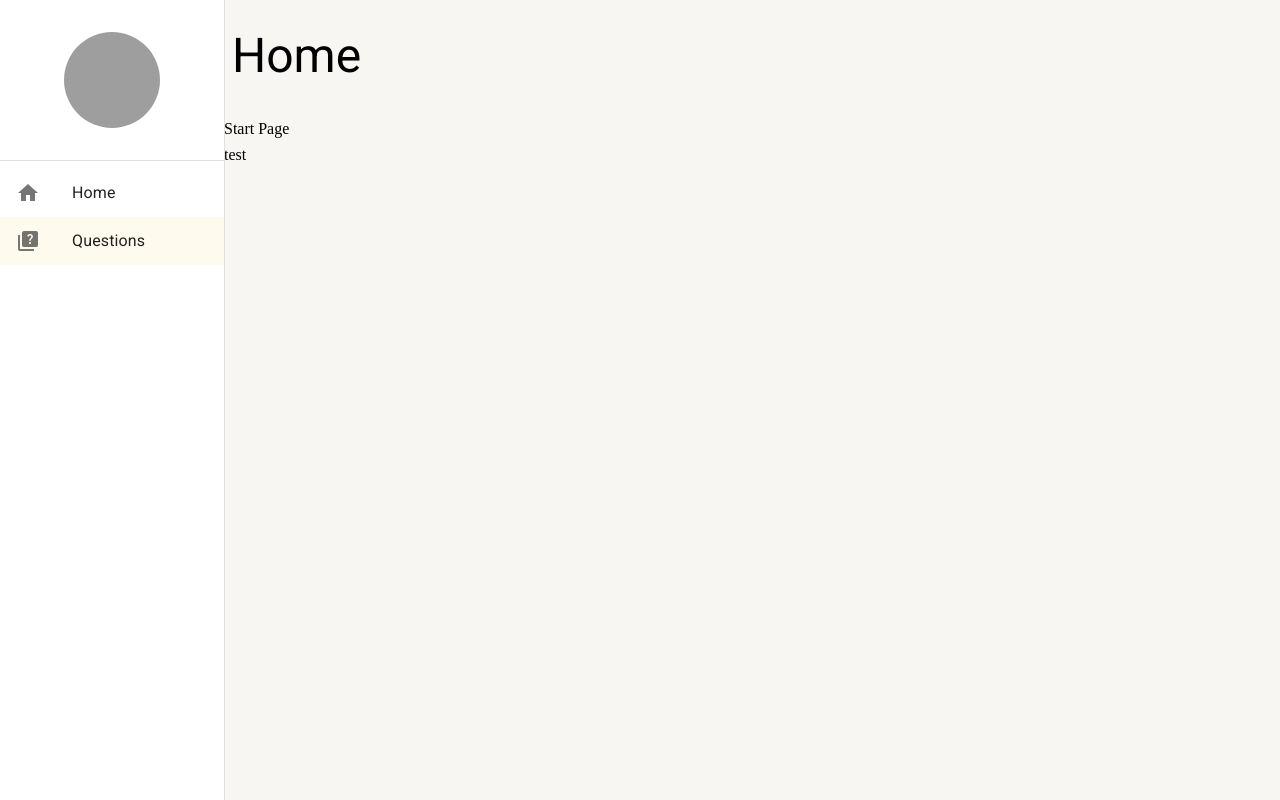
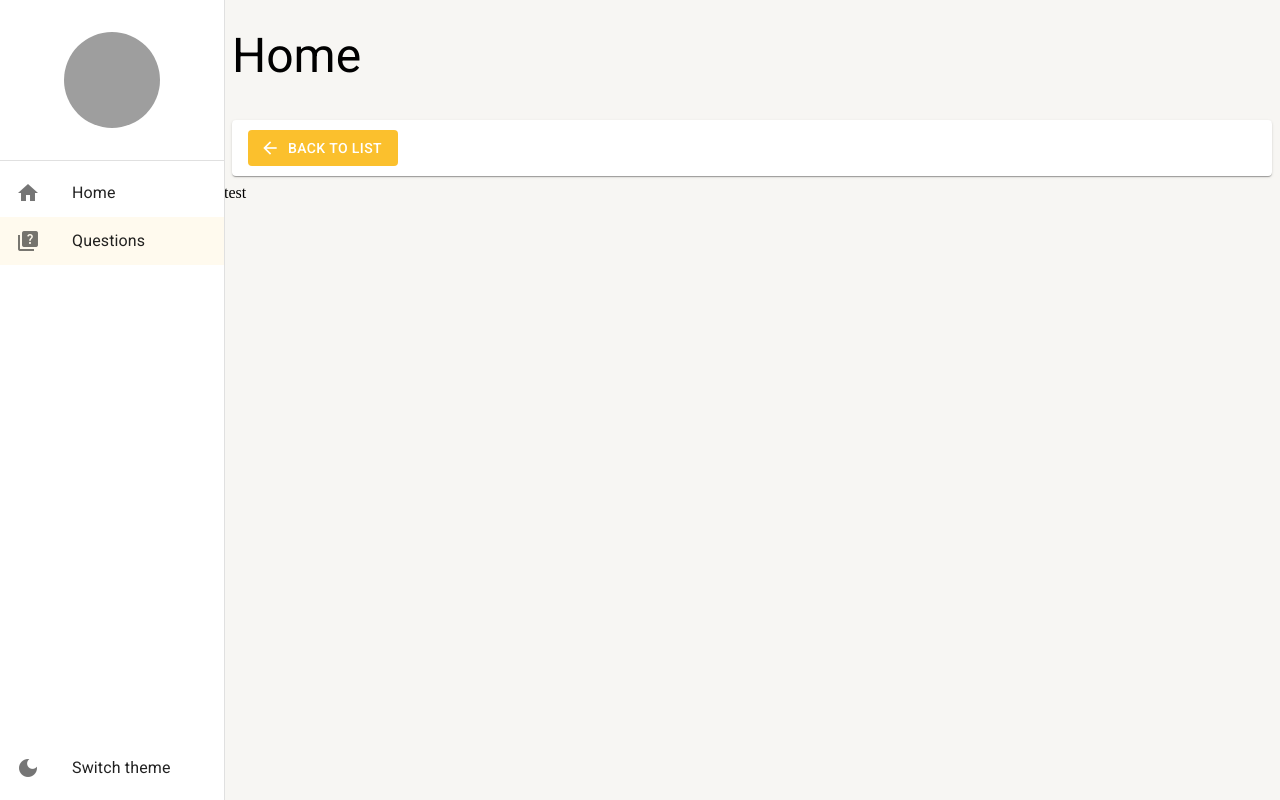
Before and after one commit to silviocustodio/bliss_app, a React (Create React App) app: page /questions in a window 1280 px wide. Built offline with nearby package versions, Linux system fonts and the light colour scheme; grey boxes are pictures that could not be loaded.

Commit message:
feat:  added tool list

```diff
--- a/src/pages/dashboard/Dashboard.tsx
+++ b/src/pages/dashboard/Dashboard.tsx
@@ -1,9 +1,13 @@
 import React from 'react';
+import { ToolsList } from '../../shared/components';
 import { BaseLayoutPage } from '../../shared/layout';
 
 export const Dashboard = () => {
   return (
-    <BaseLayoutPage title="Home" navBar={<>Start Page</>}>
+    <BaseLayoutPage
+      title="Home"
+      navBar={<ToolsList showSearchInput={false} showBackListQuestions />}
+    >
       test
     </BaseLayoutPage>
   );
--- a/src/shared/components/index.ts
+++ b/src/shared/components/index.ts
@@ -1 +1,2 @@
 export * from './side-menu/SideMenu';
+export * from './tools-list/ToolsList';
--- a/src/shared/components/side-menu/SideMenu.tsx
+++ b/src/shared/components/side-menu/SideMenu.tsx
@@ -1,6 +1,6 @@
 import { Box, width } from '@mui/system';
 import { useMatch, useNavigate, useResolvedPath } from 'react-router-dom';
-import { useDrawerContext } from '../../contexts';
+import { useAppThemeContext, useDrawerContext } from '../../contexts';
 
 import {
   Avatar,
@@ -23,6 +23,7 @@ export const SideMenu: React.FC<ISideMenuProps> = ({ children }) => {
   const smDown = useMediaQuery(theme.breakpoints.down('sm'));
 
   const { isDrawerOpen, toggleDrawerOpen, drawerOptions } = useDrawerContext();
+  const { toggleTheme } = useAppThemeContext();
 
   interface IListItemLinkProps {
     to: string;
@@ -100,18 +101,16 @@ export const SideMenu: React.FC<ISideMenuProps> = ({ children }) => {
                   onClick={smDown ? toggleDrawerOpen : undefined}
                 />
               ))}
-              {/* <ListItemLink
-                icon="home"
-                to="/home"
-                label="Home page"
-                onClick={smDown ? toggleDrawerOpen : undefined}
-              />
-              <ListItemLink
-                icon="quiz"
-                to="/questions"
-                label="Questions"
-                onClick={smDown ? toggleDrawerOpen : undefined}
-              /> */}
+            </List>
+          </Box>
+          <Box>
+            <List component="nav">
+              <ListItemButton onClick={toggleTheme}>
+                <ListItemIcon>
+                  <Icon>dark_mode</Icon>
+                </ListItemIcon>
+                <ListItemText primary="Switch theme" />
+              </ListItemButton>
             </List>
           </Box>
         </Box>
--- /dev/null
+++ b/src/shared/components/tools-list/ToolsList.tsx
@@ -0,0 +1,62 @@
+import { Paper, Box, Button, TextField, useTheme, Icon } from '@mui/material';
+
+interface IToolsListProps {
+  searchText?: string;
+  showSearchInput?: boolean;
+  showBackListQuestions?: boolean;
+  changeSearchText?: (newText: string) => void;
+}
+
+export const ToolsList: React.FC<IToolsListProps> = ({
+  searchText = '',
+  showSearchInput = false,
+  showBackListQuestions = false,
+  changeSearchText,
+}) => {
+  const theme = useTheme();
+  return (
+    <Box
+      height={theme.spacing(5)}
+      marginX={1}
+      padding={1}
+      paddingX={2}
+      display="flex"
+      component={Paper}
+      gap={1}
+      alignItems="center"
+    >
+      {showSearchInput && (
+        <>
+          <TextField
+            size="small"
+            placeholder="Search question..."
+            value={searchText}
+            onChange={(e) => changeSearchText?.(e.target.value)}
+          />
+          <Box flex={1} display="flex" justifyContent="start">
+            <Button
+              variant="contained"
+              color="primary"
+              disableElevation
+              startIcon={<Icon>close-rounded</Icon>}
+            >
+              Dismiss
+            </Button>
+          </Box>
+        </>
+      )}
+      {!showSearchInput && showBackListQuestions && (
+        <Box flex={1} display="flex" justifyContent="start">
+          <Button
+            variant="contained"
+            color="primary"
+            disableElevation
+            startIcon={<Icon>arrow_back</Icon>}
+          >
+            Back to List
+          </Button>
+        </Box>
+      )}
+    </Box>
+  );
+};
--- a/src/shared/themes/Dark.ts
+++ b/src/shared/themes/Dark.ts
@@ -1,8 +1,9 @@
-import { createTheme } from '@mui/material';
+import { createTheme, Typography } from '@mui/material';
 import { cyan, yellow } from '@mui/material/colors';
 
 export const DarkTheme = createTheme({
   palette: {
+    mode: 'dark',
     primary: {
       main: yellow[700],
       dark: yellow[800],
@@ -20,4 +21,9 @@ export const DarkTheme = createTheme({
       default: '#202124',
     },
   },
+  typography: {
+    allVariants: {
+      color: 'white',
+    },
+  },
 });
```
